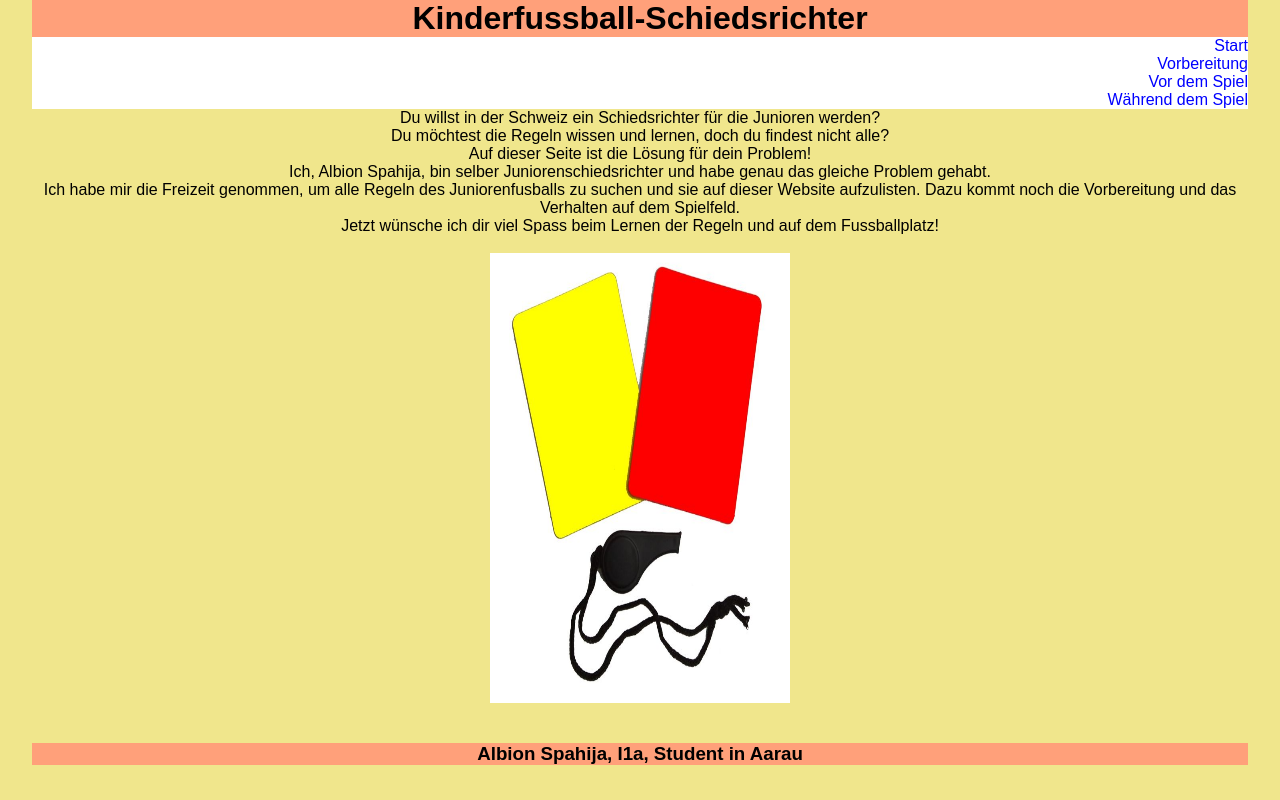
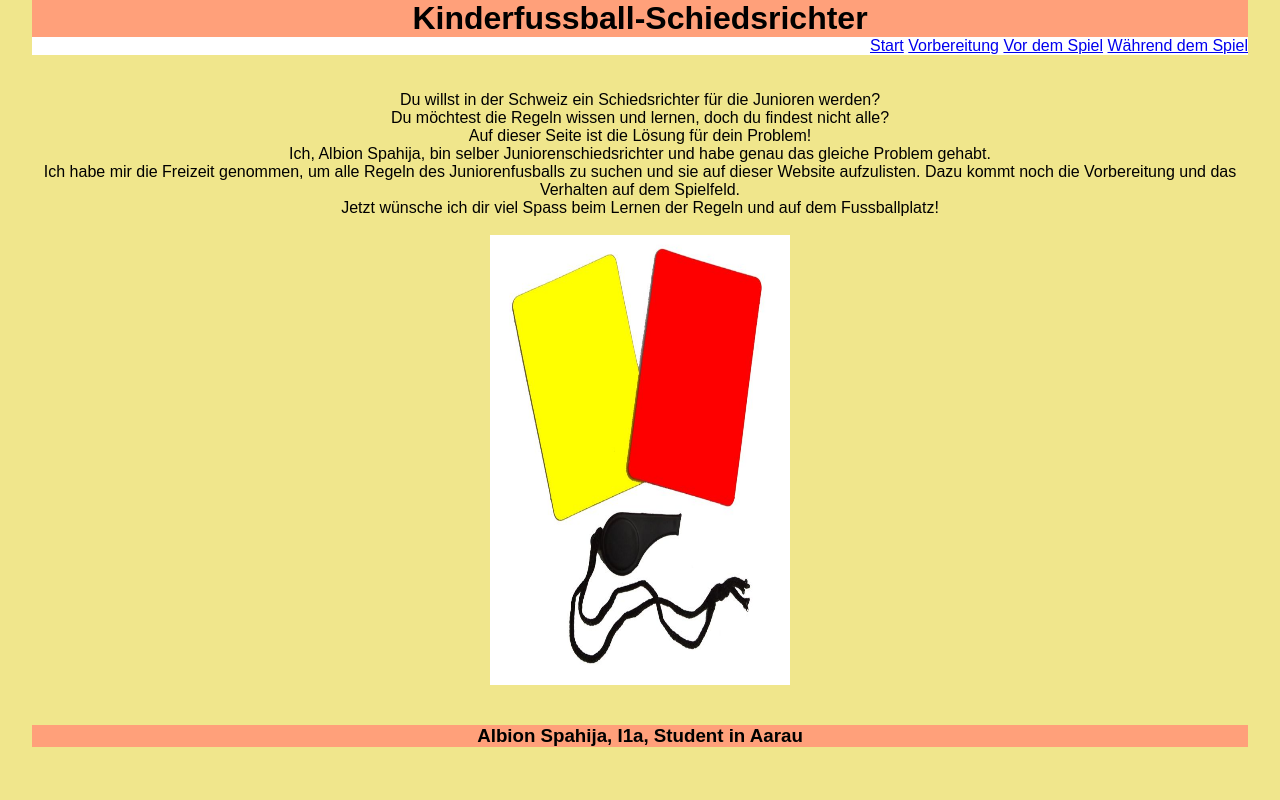
Before and after one commit to albionspahija/albionspahija.github.io, a plain HTML site: page index.html in a window 1280 px wide. Drawn offline with Linux system fonts and the light colour scheme.

Commit message:
nvigation

```diff
--- a/index.css
+++ b/index.css
@@ -33,7 +33,7 @@ li {
   list-style-type: none;
 }
 
-nav a{
+nav {
     width: 100%;
     display: inline;
     text-decoration: none;
```
